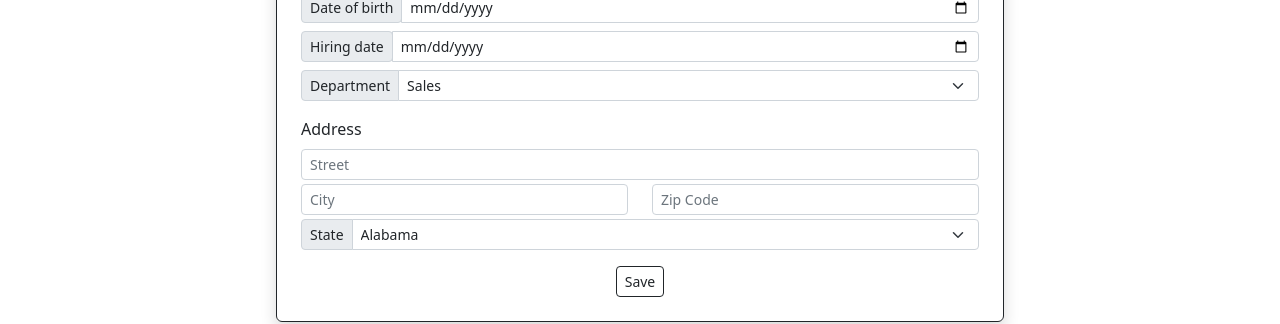
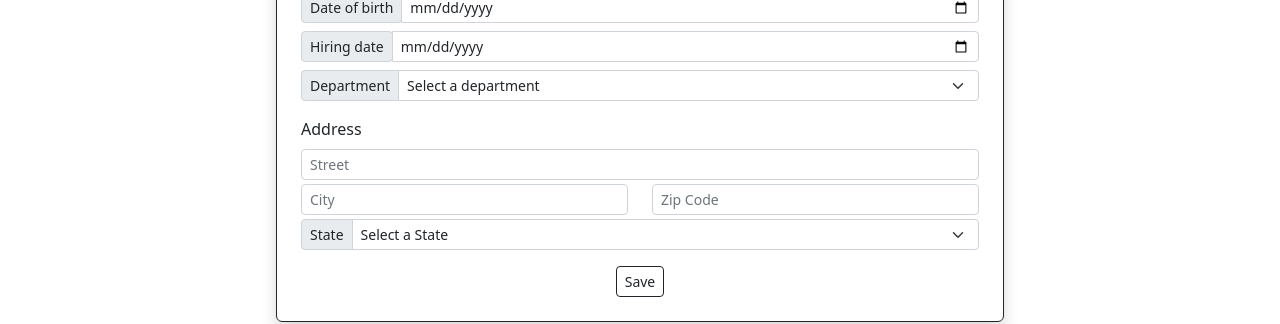
Before and after one commit to Erik-TH/P14-OC, a React (Create React App) app: page / in a window 1280 px wide. Shown: the part 276-600 px from the top of the page. Built offline with nearby package versions, Linux system fonts and the light colour scheme.

Commit message:
Form.Select : add option

```diff
--- a/src/components/FormCreateEmployee.jsx
+++ b/src/components/FormCreateEmployee.jsx
@@ -137,7 +137,8 @@ function FormCreateEmployee() {
                 onChange={(e) => setSelectedDepartment(e.target.value)}
                 value={department}
                 required
-              >
+                >
+                <option>Select a department</option>
                 {departmentsList.map((stateObj, index) => {
                   return (
                     <option key={index} value={stateObj.value}>
@@ -194,6 +195,7 @@ function FormCreateEmployee() {
                     value={state}
                     required
                   >
+                    <option>Select a State</option>
                     {statesList.map((stateObj) => {
                       return (
                         <option
```
